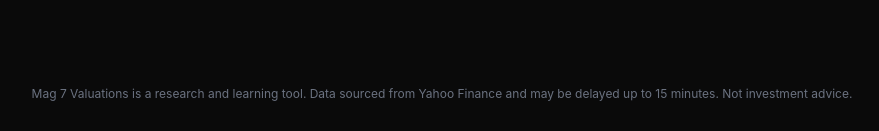
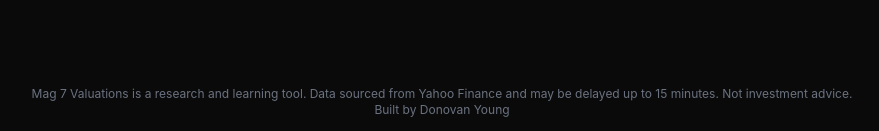
Before and after one commit to d2c2y2LULA12/mag7-valuations, a Next.js app: page / in a window 1280 px wide. Shown: the part 730-861 px from the top of the page, without its empty margins (198-1077 px from the left). Built offline with nearby package versions, Linux system fonts and the light colour scheme.

Commit message:
Add creator credit to sidebar and disclaimer footers

```diff
--- a/app/layout.tsx
+++ b/app/layout.tsx
@@ -13,6 +13,8 @@ export default function RootLayout({ children }: { children: React.ReactNode })
         {children}
         <footer className="w-full text-center py-4 px-6 text-xs text-gray-500">
           Mag 7 Valuations is a research and learning tool. Data sourced from Yahoo Finance and may be delayed up to 15 minutes. Not investment advice.
+          <br />
+          Built by Donovan Young
         </footer>
       </body>
     </html>
--- a/components/Sidebar.tsx
+++ b/components/Sidebar.tsx
@@ -158,10 +158,11 @@ export default function Sidebar({ isOpen, onClose, onNavigateHome, onNavigateToC
 
             {/* Footer */}
             <div
-              className="px-5 py-4 border-t text-xs text-gray-700"
+              className="px-5 py-4 border-t text-xs text-gray-700 space-y-1"
               style={{ borderColor: 'rgba(79, 209, 232, 0.1)' }}
             >
-              Data: Yahoo Finance via yfinance
+              <div>Data: Yahoo Finance via yfinance</div>
+              <div>Built by Donovan Young</div>
             </div>
           </motion.div>
         </>
--- a/components/StockDetail.tsx
+++ b/components/StockDetail.tsx
@@ -693,6 +693,8 @@ export default function StockDetail({
       </div>
       <footer className="w-full text-center py-4 px-6 text-xs text-gray-500">
         Mag 7 Valuations is a research and learning tool. Data sourced from Yahoo Finance and may be delayed up to 15 minutes. Not investment advice.
+        <br />
+        Built by Donovan Young
       </footer>
     </div>
   );
```
